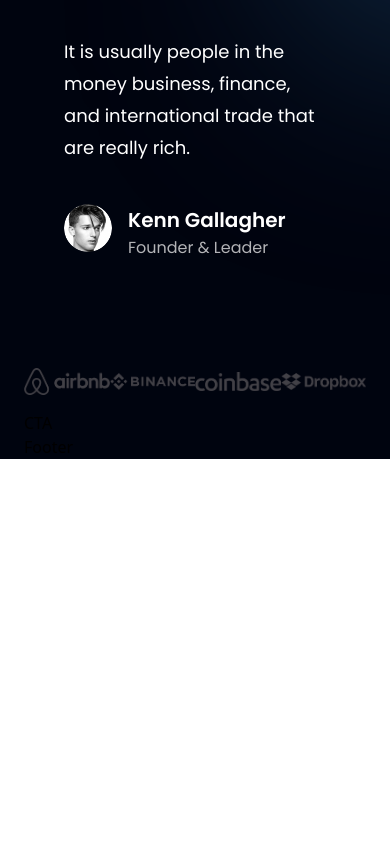
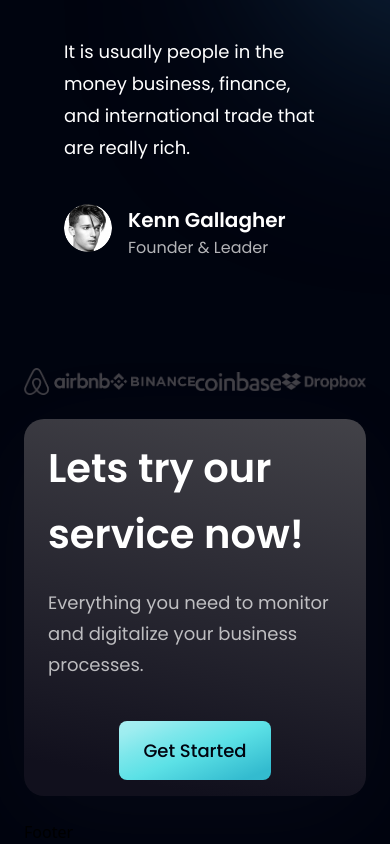
Before and after one commit to Lirac/dashboards, a React (Vite) app: page / in a window 390 px wide. Shown: the part 5641-6485 px from the top of the page. Before the commit the page ends 6100 px from the top, so only its background shows below. Built offline with nearby package versions, Linux system fonts and the light colour scheme.

Commit message:
style CTA section

```diff
--- a/src/components/CTA.jsx
+++ b/src/components/CTA.jsx
@@ -1,9 +1,17 @@
-import React from 'react'
+import styles from '../style'
+import Button from './Button'
 
-const CTA = () => {
-  return (
-    <div>CTA</div>
-  )
-}
+const CTA = () => (
+  <section className={`${styles.flexCenter} ${styles.marginY} ${styles.padding} sm:flex-row flex-col bg-black-gradient-2 rounded-[20px] box-shadow`}>
+    <div className="flx-1 flex flex-col">
+      <h2 className={styles.heading2}>Lets try our service now!</h2>
+      <p className={`${styles.paragraph} max-w-[470px] mt-5`}>Everything you need to monitor and digitalize your business processes.</p>
+    </div>
+
+    <div className={`${styles.flexCenter} sm:ml-10 ml-0 sm:mt-0 mt-10`}>
+      <Button />
+    </div>
+  </section>
+)
 
 export default CTA
```
